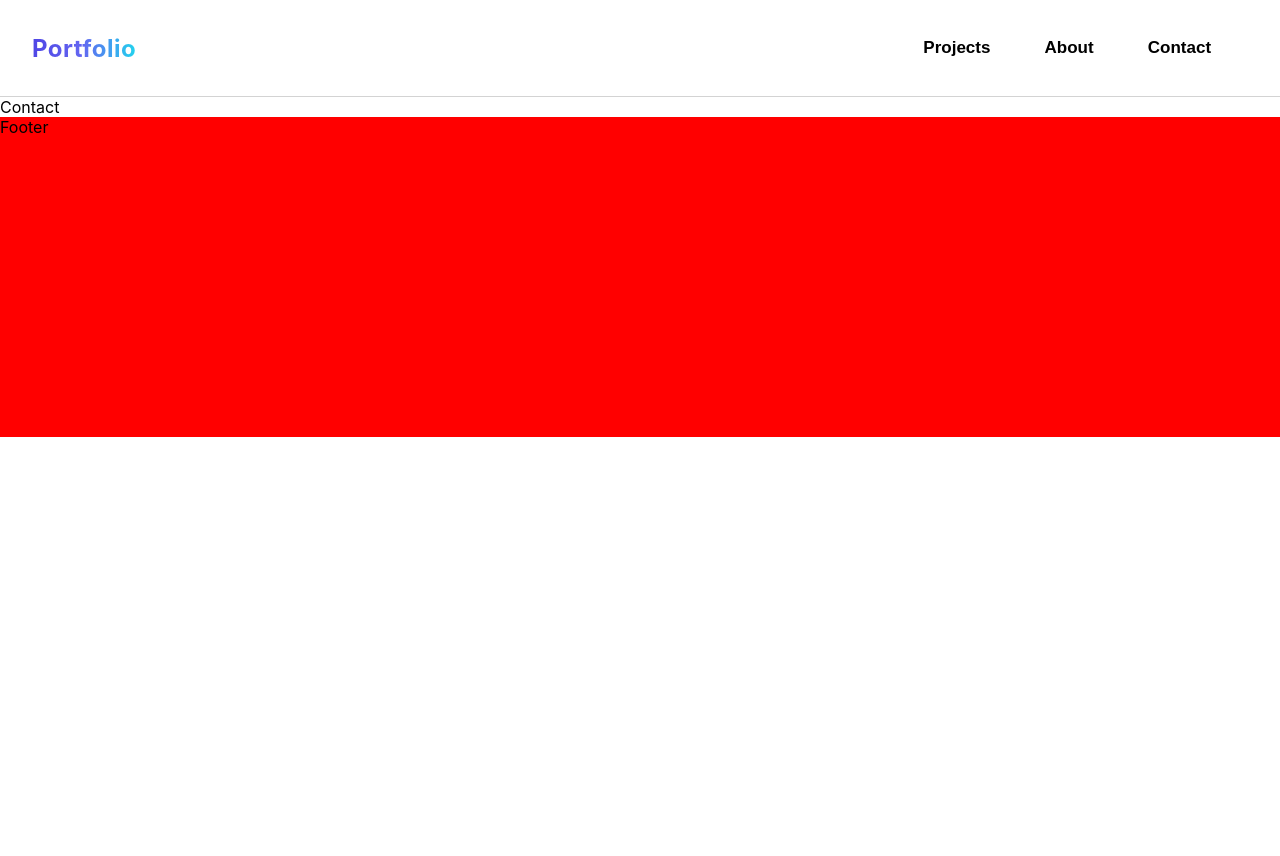
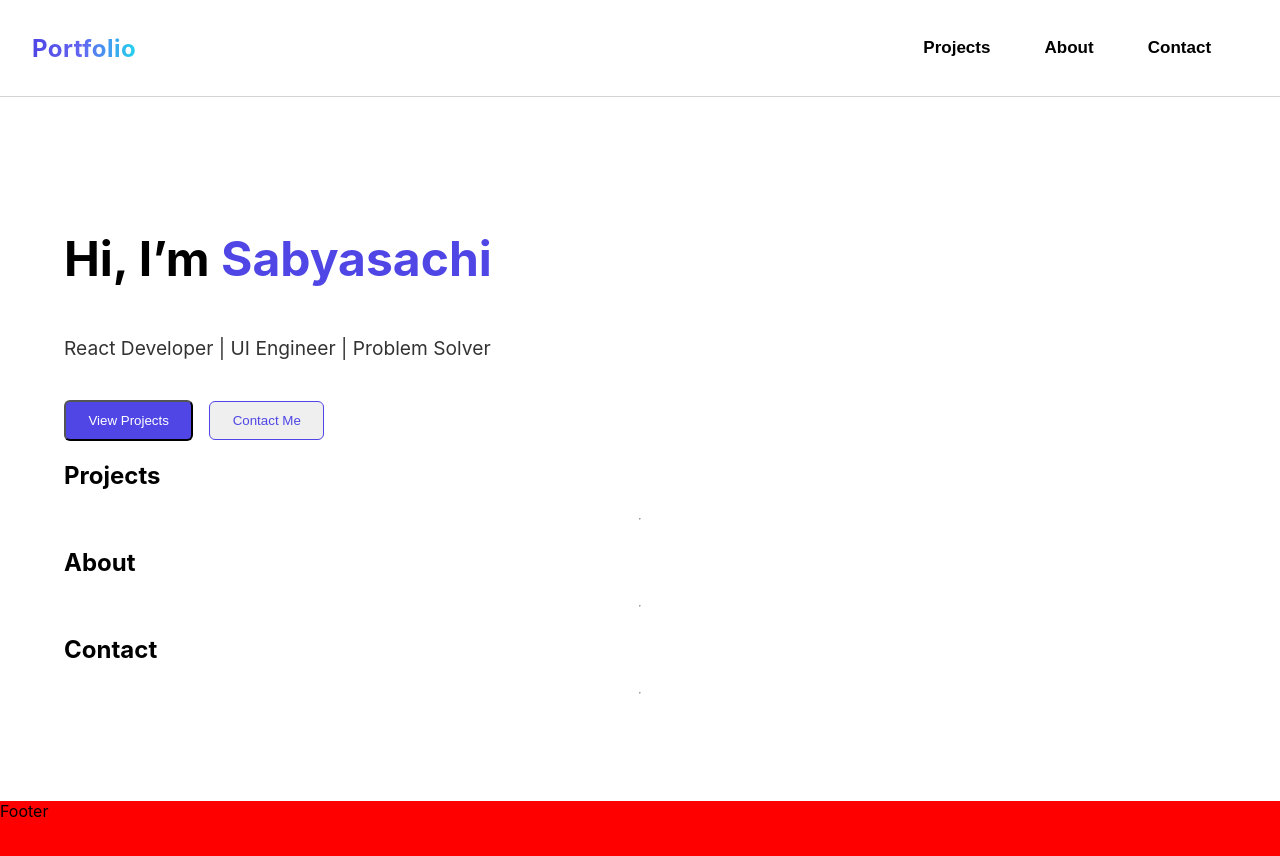
Before and after one commit to sabyasachirakshit/sr-portfolio, a React (Create React App) app: page /contact in a window 1280 px wide. Shown: the top 856 px of the page. Before the commit the page ends 800 px from the top, so only its background shows below. Built offline with nearby package versions, Linux system fonts and the light colour scheme.

Commit message:
refactor App component to remove routing and simplify structure

```diff
--- a/src/App.js
+++ b/src/App.js
@@ -1,27 +1,14 @@
-import { BrowserRouter as Router, Routes, Route } from "react-router-dom";
-
 import Home from "./containers/Home";
-import Projects from "./containers/Projects";
-import About from "./containers/About";
-import Contact from "./containers/Contact";
-
 import Navbar from "./components/Common/Navbar";
 import Footer from "./components/Common/Footer";
 
 function App() {
   return (
-    <Router>
+    <>
       <Navbar />
-
-      <Routes>
-        <Route path="/" element={<Home />} />
-        <Route path="/projects" element={<Projects />} />
-        <Route path="/about" element={<About />} />
-        <Route path="/contact" element={<Contact />} />
-      </Routes>
-
+      <Home />
       <Footer />
-    </Router>
+    </>
   );
 }
 
```
